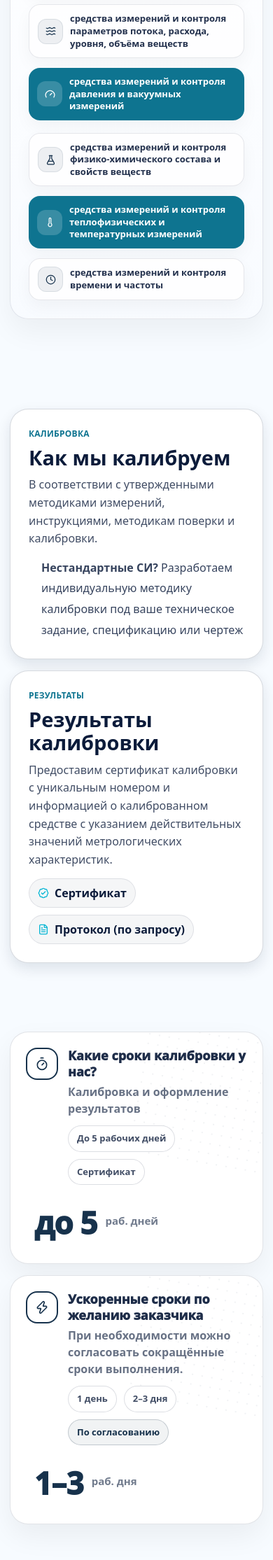
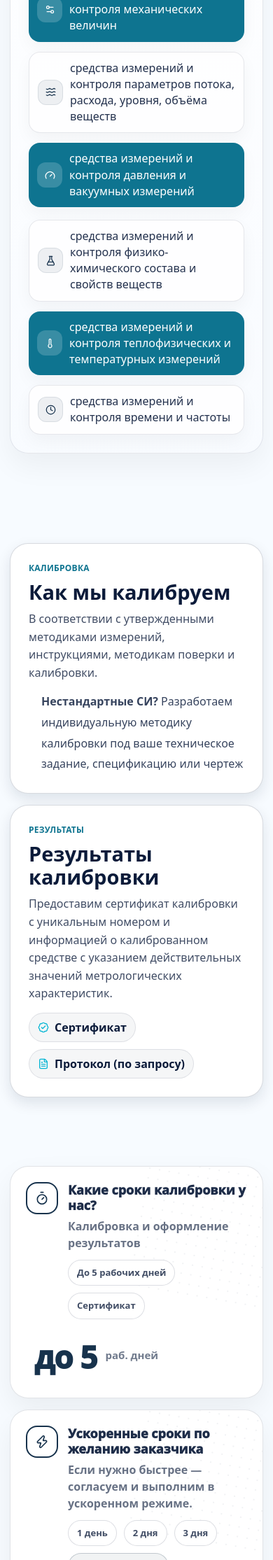
Before and after one commit to plag1atv/Dvinta-group-site, a Flask app: page /metrology/calibration in a window 390 px wide. Shown: the part 1608-3837 px from the top of the page at 70% size. Run offline with Flask 3, Linux system fonts and the light colour scheme.

Commit message:
45 global change

```diff
--- a/app/static/css/theme.css
+++ b/app/static/css/theme.css
@@ -728,9 +728,9 @@ body.has-mountain footer{
 
 .verify-type-item__text{
   align-self: center;
-  font-size: 14px;
-  font-weight: 800;
-  line-height: 1.35;
+  font-size: 18px;
+  font-weight: 400;
+  line-height: 1.45;
   color: rgba(var(--ink-rgb), .90);
 }
 
@@ -763,7 +763,7 @@ body.has-mountain footer{
   }
 
   .verify-type-item__text{
-    font-size: 13px;
+    font-size: 16px;
   }
 }
 
@@ -1066,21 +1066,15 @@ body.no-scroll{ overflow: hidden; }
   padding: 10px 0 0;
 }
 
-.site-footer__logo-row{
-  display: flex;
-  align-items: center;
-  gap: 12px;
-}
-
 .site-footer__logo{
-  width: 42px;
-  height: 42px;
+  width: 64px;
+  height: 64px;
   object-fit: contain;
-  flex: 0 0 42px;
+  flex: 0 0 64px;
 }
 
 .site-footer__title{
-  font-size: 18px;
+  font-size: 21px;
   font-weight: 900;
   color: var(--c-900);
   line-height: 1.1;
@@ -1210,6 +1204,16 @@ body.no-scroll{ overflow: hidden; }
     font-size: 16px;
   }
 
+    .site-footer__logo{
+    width: 54px;
+    height: 54px;
+    flex: 0 0 54px;
+  }
+
+  .site-footer__logo-row{
+    gap: 14px;
+  }
+
   .site-footer__subtitle{
     font-size: 11px;
   }
--- a/app/templates/metrology_calibration.html
+++ b/app/templates/metrology_calibration.html
@@ -193,12 +193,13 @@
           <div class="tline-text">
             <div class="tline-title">Ускоренные сроки по желанию заказчика</div>
             <div class="tline-sub">
-              При необходимости можно согласовать сокращённые сроки выполнения.
+              Если нужно быстрее — согласуем и выполним в ускоренном режиме.
             </div>
 
             <div class="tline-tags">
               <span class="tline-tag">1 день</span>
-              <span class="tline-tag">2–3 дня</span>
+              <span class="tline-tag">2 дня</span>
+              <span class="tline-tag">3 дня</span>
               <span class="tline-tag tline-tag-soft">По согласованию</span>
             </div>
           </div>
--- a/app/templates/partials/footer.html
+++ b/app/templates/partials/footer.html
@@ -34,8 +34,9 @@
           <div class="site-footer__heading">Быстрые ссылки</div>
           <div class="site-footer__links">
             <a class="site-footer__link" href="{{ url_for('home') }}">Главная</a>
+            <a class="site-footer__link" href="{{ url_for('equipment') }}">Оборудование</a>
+            <a class="site-footer__link" href="{{ url_for('metrology_price_list') }}">Прайс-лист</a>
             <a class="site-footer__link" href="{{ url_for('about') }}">О компании</a>
-            <a class="site-footer__link" href="{{ url_for('equipment') }}">Оборудование</a>
             <a class="site-footer__link" href="{{ url_for('contacts') }}">Контакты</a>
           </div>
         </div>
@@ -50,7 +51,6 @@
             <a class="site-footer__link" href="{{ url_for('metrology_type_approval') }}">Испытания для утверждения типа</a>
             <a class="site-footer__link" href="{{ url_for('metrology_equipment_testing') }}">Аттестация испытательного оборудования</a>
             <a class="site-footer__link" href="{{ url_for('metrology_acceptance_rules') }}">Правила приема</a>
-            <a class="site-footer__link" href="{{ url_for('metrology_standard_documents') }}">Нормативные документы</a>
           </div>
         </div>
 
--- a/app/templates/partials/header.html
+++ b/app/templates/partials/header.html
@@ -67,7 +67,7 @@
   </div>
 
   <a class="nav-link font-medium" href="{{ url_for('equipment') }}">Оборудование</a>
-  <a class="nav-link font-medium href="{{ url_for('metrology_price_list') }}">Прайс-лист</a>
+  <a class="nav-link font-medium" href="{{ url_for('metrology_price_list') }}">Прайс-лист</a>
   <a class="nav-link font-medium" href="{{ url_for('about') }}">О компании</a>
   <a class="nav-link font-medium" href="{{ url_for('contacts') }}">Контакты</a>
 </nav>
```
